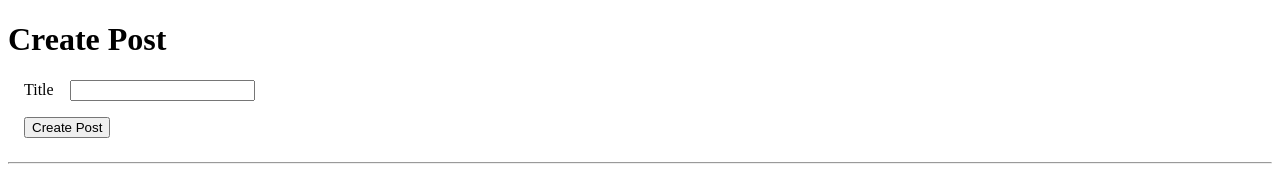
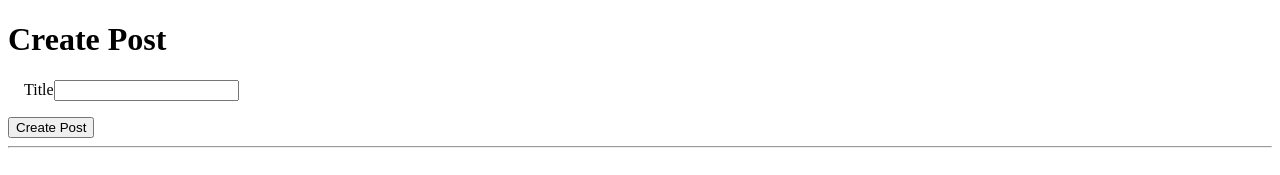
Before and after one commit to EnzoSeason/microservices-projects, a React (Create React App) app in the folder blog/client/: page / in a window 1280 px wide. Shown: the top 175 px of the page. Built offline with nearby package versions, Linux system fonts and the light colour scheme; no server answers.

Commit message:
Update PostCreate.jsx

```diff
--- a/blog/client/src/components/PostCreate.jsx
+++ b/blog/client/src/components/PostCreate.jsx
@@ -16,10 +16,8 @@ export function PostCreate() {
     <>
       <h1>Create Post</h1>
       <form onSubmit={onSubmit}>
-        <div>
-          <label htmlFor="title" style={{ margin: "1rem" }}>
-            Title
-          </label>
+        <div style={{ margin: "1rem" }}>
+          <label htmlFor="title">Title</label>
           <input
             type="text"
             id="title"
@@ -27,9 +25,7 @@ export function PostCreate() {
             onChange={(e) => setTitle(e.target.value)}
           />
         </div>
-        <button type="submit" style={{ margin: "1rem" }}>
-          Create Post
-        </button>
+        <button type="submit">Create Post</button>
       </form>
     </>
   );
```
